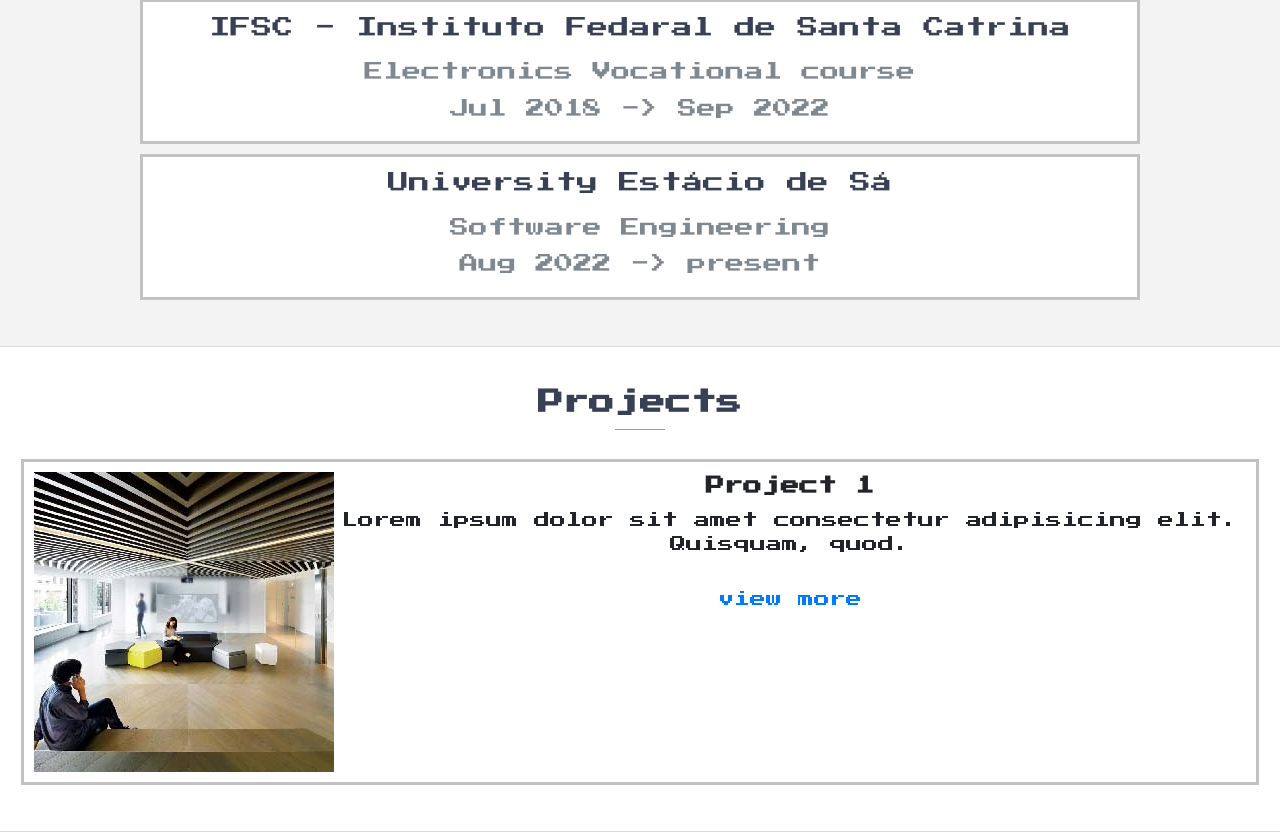
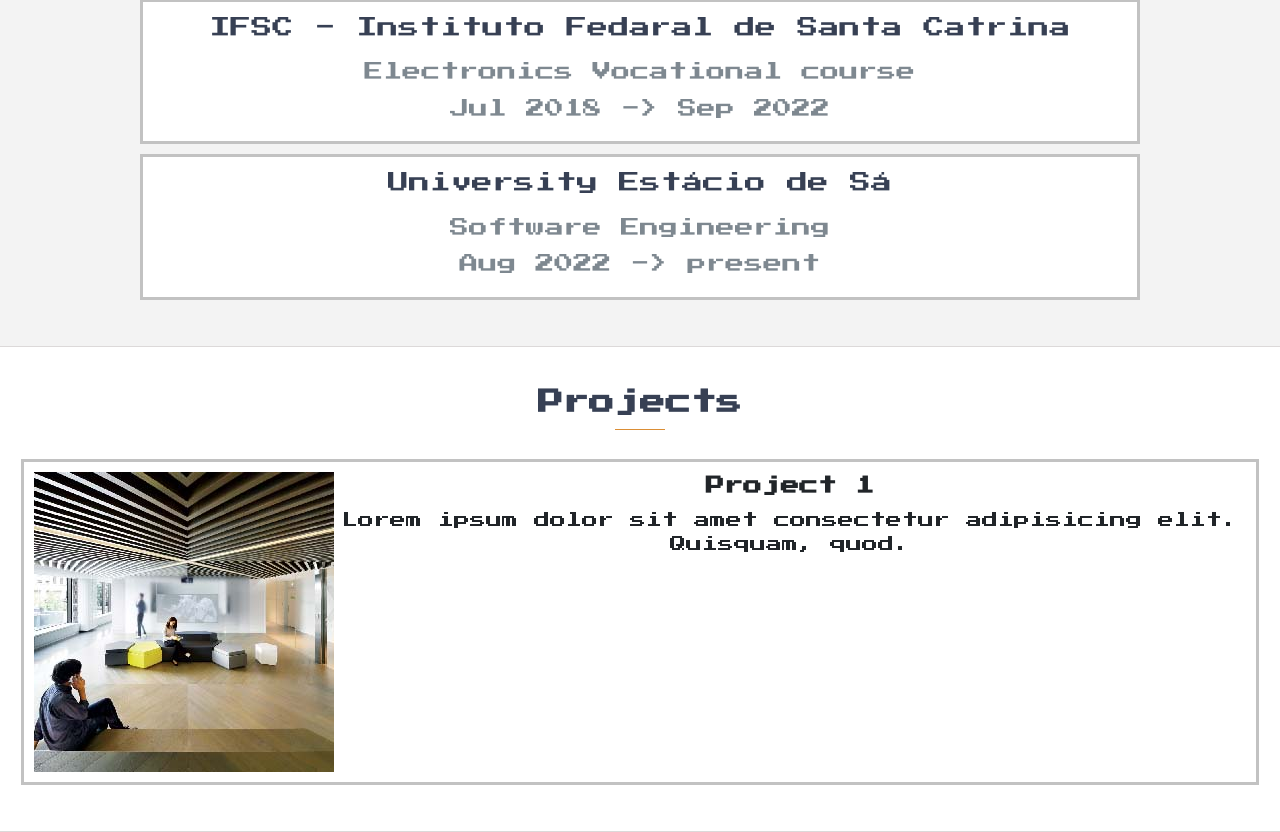
Before and after one commit to gab5987/protfolio-v2, a React (Create React App) app: page /content in a window 1280 px wide. Shown: the part 1468-2300 px from the top of the page. Built offline with nearby package versions, Linux system fonts and the light colour scheme.

Commit message:
Fix: Better link button

```diff
--- a/src/Content.tsx
+++ b/src/Content.tsx
@@ -96,14 +96,15 @@ export default class Content extends React.Component<
                         <div className="cc-text">
                             <h3>{item.title}</h3>
                             <p>{item.description}</p>
-                            <div className="link-holder"><a href={item.link} >view more</a></div>
+                            {item.link && <div className="link-holder"><a onClick={() => window.open(`${item.link}`, '_blank')} >view more</a></div>}
                         </div>
                     </div>
                 );
             })}
         </section>
 
-
+        <section className="footer">
+        </section>
       </>
     );
   }
```
